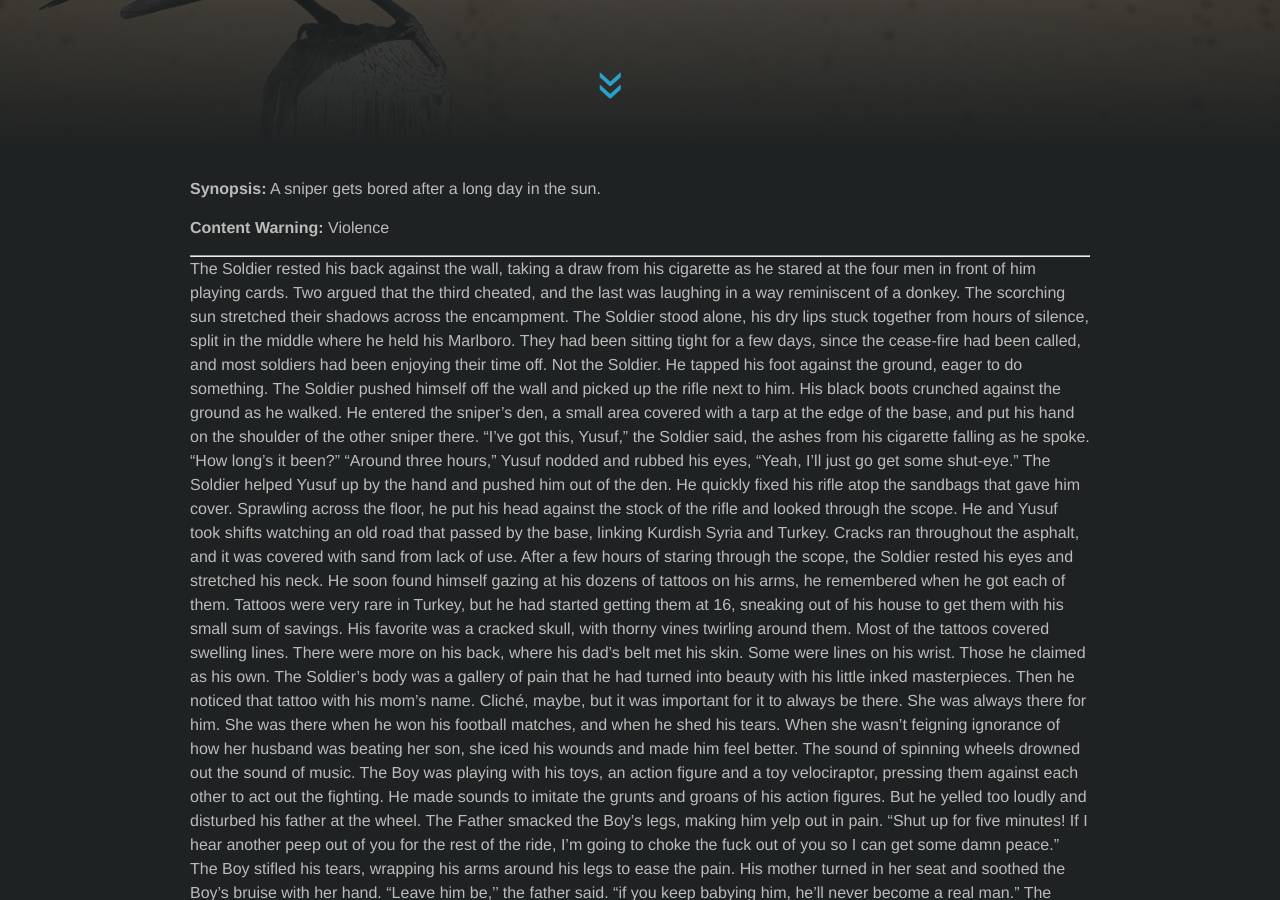
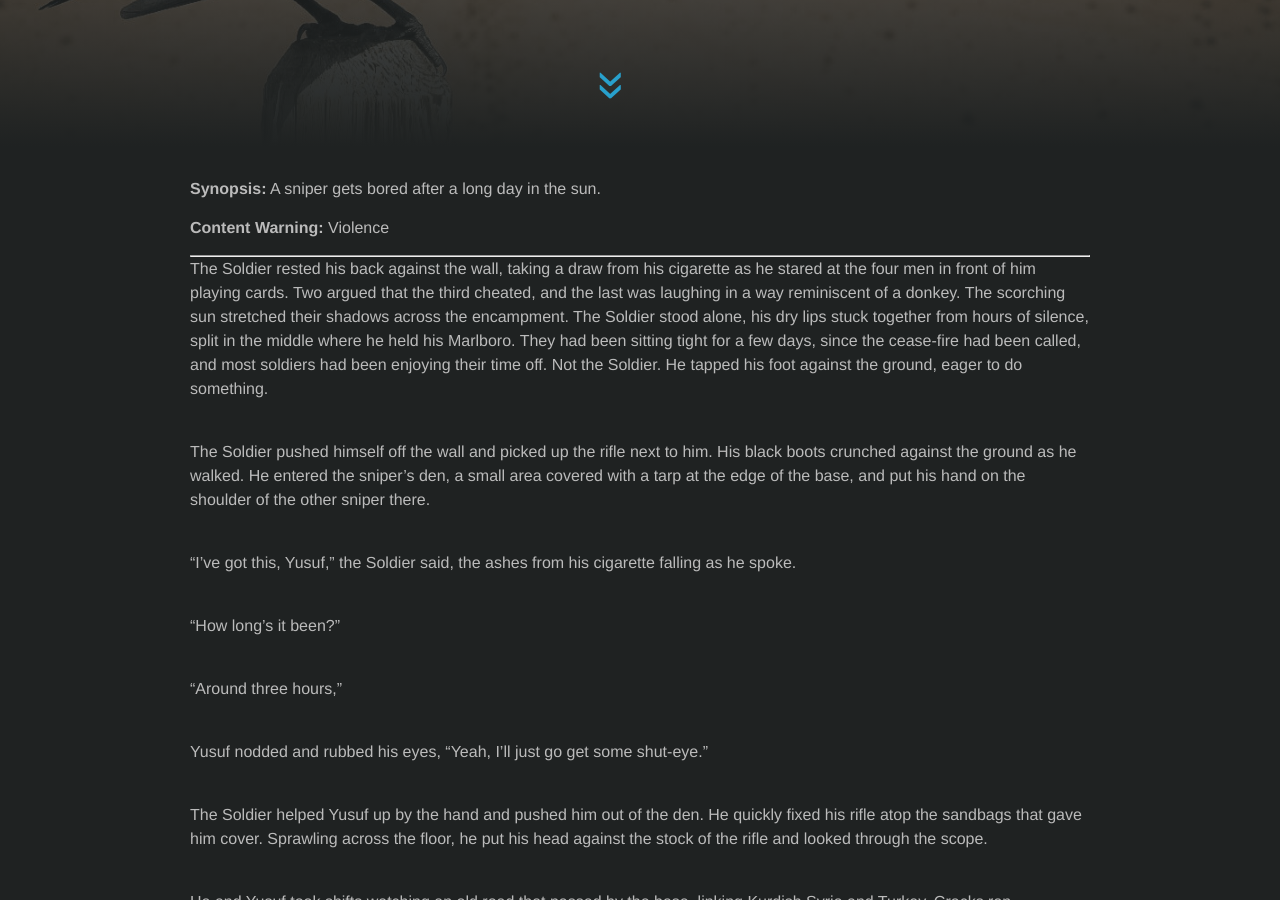
Before and after one commit to KarimIO/KarimIO.github.io, a Jekyll site: the page built from _posts/2020-02-06-through-the-scope.markdown, in a window 1280 px wide and 900 px high, scrolled down 753 px. Built offline with Jekyll 4.4.1, drawn with Linux system fonts in a browser that asks for light colours; comment, search, counter and statistics services are not loaded; some of the changed text lies outside the part shown.

Commit message:
Through The Scope linebreak

```diff
--- a/_posts/2020-02-06-through-the-scope.markdown
+++ b/_posts/2020-02-06-through-the-scope.markdown
@@ -14,28 +14,53 @@ categories: stories
 
 ---
 
-The Soldier rested his back against the wall, taking a draw from his cigarette as he stared at the four men in front of him playing cards. Two argued that the third cheated, and the last was laughing in a way reminiscent of a donkey. The scorching sun stretched their shadows across the encampment. The Soldier stood alone, his dry lips stuck together from hours of silence, split in the middle where he held his Marlboro. They had been sitting tight for a few days, since the cease-fire had been called, and most soldiers had been enjoying their time off. Not the Soldier. He tapped his foot against the ground, eager to do something.
-The Soldier pushed himself off the wall and picked up the rifle next to him. His black boots crunched against the ground as he walked. He entered the sniper’s den, a small area covered with a tarp at the edge of the base, and put his hand on the shoulder of the other sniper there.
- “I’ve got this, Yusuf,” the Soldier said, the ashes from his cigarette falling as he spoke.
-“How long’s it been?”
-“Around three hours,”
-Yusuf nodded and rubbed his eyes, “Yeah, I’ll just go get some shut-eye.”
-The Soldier helped Yusuf up by the hand and pushed him out of the den. He quickly fixed his rifle atop the sandbags that gave him cover. Sprawling across the floor, he put his head against the stock of the rifle and looked through the scope.
-He and Yusuf took shifts watching an old road that passed by the base, linking Kurdish Syria and Turkey. Cracks ran throughout the asphalt, and it was covered with sand from lack of use.
-After a few hours of staring through the scope, the Soldier rested his eyes and stretched his neck. He soon found himself gazing at his dozens of tattoos on his arms, he remembered when he got each of them. Tattoos were very rare in Turkey, but he had started getting them at 16, sneaking out of his house to get them with his small sum of savings. His favorite was a cracked skull, with thorny vines twirling around them. Most of the tattoos covered swelling lines. There were more on his back, where his dad’s belt met his skin. Some were lines on his wrist. Those he claimed as his own. The Soldier’s body was a gallery of pain that he had turned into beauty with his little inked masterpieces.
-Then he noticed that tattoo with his mom’s name. Cliché, maybe, but it was important for it to always be there. She was always there for him. She was there when he won his football matches, and when he shed his tears. When she wasn’t feigning ignorance of how her husband was beating her son, she iced his wounds and made him feel better.
-The sound of spinning wheels drowned out the sound of music. The Boy was playing with his toys, an action figure and a toy velociraptor, pressing them against each other to act out the fighting. He made sounds to imitate the grunts and groans of his action figures. But he yelled too loudly and disturbed his father at the wheel. The Father smacked the Boy’s legs, making him yelp out in pain.
-“Shut up for five minutes! If I hear another peep out of you for the rest of the ride, I’m going to choke the fuck out of you so I can get some damn peace.”
-The Boy stifled his tears, wrapping his arms around his legs to ease the pain. His mother turned in her seat and soothed the Boy’s bruise with her hand.
-“Leave him be,'' the father said. “if you keep babying him, he’ll never become a real man.”
-The mother quickly faced forwards in obedience. The Boy knew she was just as scared as he was. The Boy’s tears fell onto his bruise, which helped somewhat. Soon, the father pulled over.
-“I need a break. From driving, from you, from this fucking life. I get zero gratitude from either of you, and I’m so goddamn tired of it.” He slammed the door, and when he was a clear distance away, the mother turned and gave her son a kiss on the cheek.
-“I know he gets angry a lot, but never mind him. You know, he loves you.”
-The Soldier had stopped looking at his arms and was now staring into the desert. He shook his head to get some focus and reached for the water bottle next to him. As he drank, he saw dust rising far in the distance. He put down the bottle, seeing a Toyota driving across the road. The Soldier put his eye to his scope and took a closer look. The car came to a halt on the side of the road. He made out three figures inside the car, as one quickly opened the door and got out. It was a man, wearing a beige shirt and khakis. Half a minute later, a woman exited the other side, and stared out into the desert.
-The Soldier stared at the figures for a minute, his hand grasping his rifle. His finger was becoming sore and itchy. He hadn’t been in combat for weeks. But now, right there, he finally had a target. A hundred kilometers out, no one would know where the shot came from. Hell, no one would care. The Soldier looked to the ground and thought for a moment, finger tracing the trigger guard. The woman hadn’t moved, but the man was pacing back and forth.
-Suddenly, a jolt of energy came to the Soldier. He put his finger on the trigger, aimed at the woman, and fired. She collapsed a second later, when the bullet finally hit. The Soldier grinned. The man in the distance turned to face his wife and swiftly moved towards her. The Soldier grinned further as he turned the rifle towards the man and shot. It felt good. The release. The adrenaline. The power he’s wanted for so long.
-The fact he could make that shot filled him with a looming lust for blood. The Soldier stared through the scope at the man crawling towards his motionless wife, leaving behind a trail of blood. The man soon turned onto his back, his body twitching and, his chest spasming. And then he just stopped.
-The Soldier reached for a cigarette and stared at the bodies through his scope. As he gazed at them, he noticed that the woman was moving strangely. Soon, an arm reached out from beneath her. It was small and skinny. Feebly, a small child pulled himself out from under the woman. The Soldier hadn’t seen the Boy to start with. His jaw dropped, and his cigarette fell to the ground. The Boy, whose shoulder was bleeding, dropped to his knees, pushing his mother to wake. He didn’t understand what had happened. The Soldier stared for another minute. His finger tightened again, and he took the shot. The bullet hit the Boy’s head so hard he flew backwards. The Soldier lifted his head up from the scope. And he smiled. Ear to ear.
+The Soldier rested his back against the wall, taking a draw from his cigarette as he stared at the four men in front of him playing cards. Two argued that the third cheated, and the last was laughing in a way reminiscent of a donkey. The scorching sun stretched their shadows across the encampment. The Soldier stood alone, his dry lips stuck together from hours of silence, split in the middle where he held his Marlboro. They had been sitting tight for a few days, since the cease-fire had been called, and most soldiers had been enjoying their time off. Not the Soldier. He tapped his foot against the ground, eager to do something.<br /><br />
+
+The Soldier pushed himself off the wall and picked up the rifle next to him. His black boots crunched against the ground as he walked. He entered the sniper’s den, a small area covered with a tarp at the edge of the base, and put his hand on the shoulder of the other sniper there.<br /><br />
+
+“I’ve got this, Yusuf,” the Soldier said, the ashes from his cigarette falling as he spoke.<br /><br />
+
+“How long’s it been?”<br /><br />
+
+“Around three hours,” <br /><br />
+
+Yusuf nodded and rubbed his eyes, “Yeah, I’ll just go get some shut-eye.”<br /><br />
+
+The Soldier helped Yusuf up by the hand and pushed him out of the den. He quickly fixed his rifle atop the sandbags that gave him cover. Sprawling across the floor, he put his head against the stock of the rifle and looked through the scope.<br /><br />
+
+He and Yusuf took shifts watching an old road that passed by the base, linking Kurdish Syria and Turkey. Cracks ran throughout the asphalt, and it was covered with sand from lack of use.<br /><br />
+
+After a few hours of staring through the scope, the Soldier rested his eyes and stretched his neck. He soon found himself gazing at his dozens of tattoos on his arms, he remembered when he got each of them. Tattoos were very rare in Turkey, but he had started getting them at 16, sneaking out of his house to get them with his small sum of savings. His favorite was a cracked skull, with thorny vines twirling around them. Most of the tattoos covered swelling lines. There were more on his back, where his dad’s belt met his skin. Some were lines on his wrist. Those he claimed as his own. The Soldier’s body was a gallery of pain that he had turned into beauty with his little inked masterpieces.<br /><br />
+
+Then he noticed that tattoo with his mom’s name. Cliché, maybe, but it was important for it to always be there. She was always there for him. She was there when he won his football matches, and when he shed his tears. When she wasn’t feigning ignorance of how her husband was beating her son, she iced his wounds and made him feel better.<br /><br />
+
+<hr />
+
+The sound of spinning wheels drowned out the sound of music. The Boy was playing with his toys, an action figure and a toy velociraptor, pressing them against each other to act out the fighting. He made sounds to imitate the grunts and groans of his action figures. But he yelled too loudly and disturbed his father at the wheel. The Father smacked the Boy’s legs, making him yelp out in pain.<br /><br />
+
+“Shut up for five minutes! If I hear another peep out of you for the rest of the ride, I’m going to choke the fuck out of you so I can get some damn peace.”<br /><br />
+
+The Boy stifled his tears, wrapping his arms around his legs to ease the pain. His mother turned in her seat and soothed the Boy’s bruise with her hand.<br /><br />
+
+“Leave him be,” the father said. “if you keep babying him, he’ll never become a real man.”<br /><br />
+
+The mother quickly faced forwards in obedience. The Boy knew she was just as scared as he was. The Boy’s tears fell onto his bruise, which helped somewhat. Soon, the father pulled over.<br /><br />
+
+“I need a break. From driving, from you, from this fucking life. I get zero gratitude from either of you, and I’m so goddamn tired of it.” He slammed the door, and when he was a clear distance away, the mother turned and gave her son a kiss on the cheek.<br /><br />
+
+“I know he gets angry a lot, but never mind him. You know, he loves you.”<br /><br />
+
+The Soldier had stopped looking at his arms and was now staring into the desert. He shook his head to get some focus and reached for the water bottle next to him. As he drank, he saw dust rising far in the distance. He put down the bottle, seeing a Toyota driving across the road. The Soldier put his eye to his scope and took a closer look. The car came to a halt on the side of the road. He made out three figures inside the car, as one quickly opened the door and got out. It was a man, wearing a beige shirt and khakis. Half a minute later, a woman exited the other side, and stared out into the desert.<br /><br />
+
+<hr />
+
+The Soldier stared at the figures for a minute, his hand grasping his rifle. His finger was becoming sore and itchy. He hadn’t been in combat for weeks. But now, right there, he finally had a target. A hundred kilometers out, no one would know where the shot came from. Hell, no one would care. The Soldier looked to the ground and thought for a moment, finger tracing the trigger guard. The woman hadn’t moved, but the man was pacing back and forth.<br /><br />
+
+Suddenly, a jolt of energy came to the Soldier. He put his finger on the trigger, aimed at the woman, and fired. She collapsed a second later, when the bullet finally hit. The Soldier grinned. The man in the distance turned to face his wife and swiftly moved towards her. The Soldier grinned further as he turned the rifle towards the man and shot. It felt good. The release. The adrenaline. The power he’s wanted for so long.<br /><br />
+
+The fact he could make that shot filled him with a looming lust for blood. The Soldier stared through the scope at the man crawling towards his motionless wife, leaving behind a trail of blood. The man soon turned onto his back, his body twitching and, his chest spasming. And then he just stopped.<br /><br />
+
+The Soldier reached for a cigarette and stared at the bodies through his scope. As he gazed at them, he noticed that the woman was moving strangely. Soon, an arm reached out from beneath her. It was small and skinny. Feebly, a small child pulled himself out from under the woman. The Soldier hadn’t seen the Boy to start with. His jaw dropped, and his cigarette fell to the ground. The Boy, whose shoulder was bleeding, dropped to his knees, pushing his mother to wake. He didn’t understand what had happened. The Soldier stared for another minute. His finger tightened again, and he took the shot. The bullet hit the Boy’s head so hard he flew backwards. The Soldier lifted his head up from the scope. And he smiled. Ear to ear.<br /><br />
 
 ---
 
```
